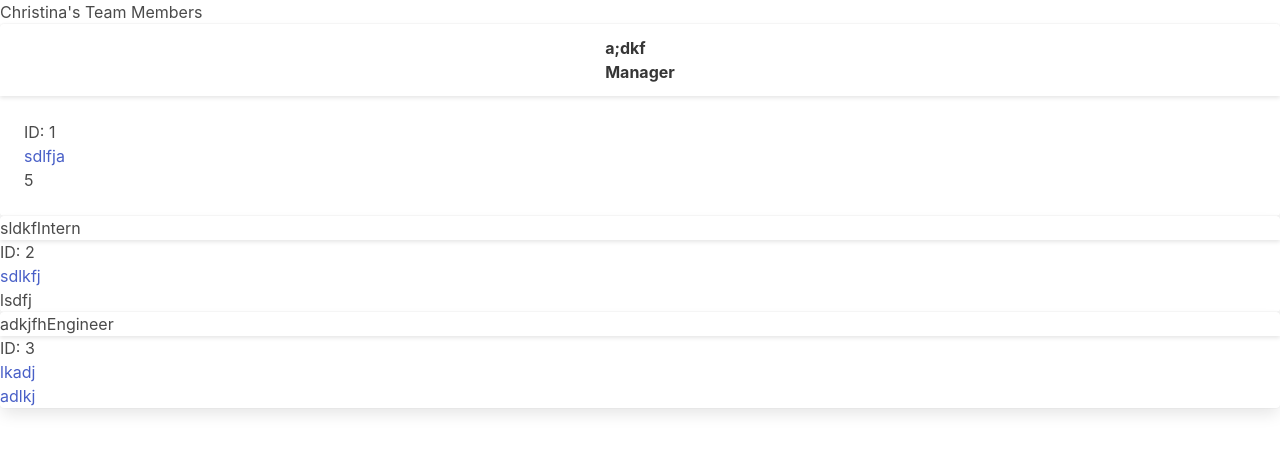
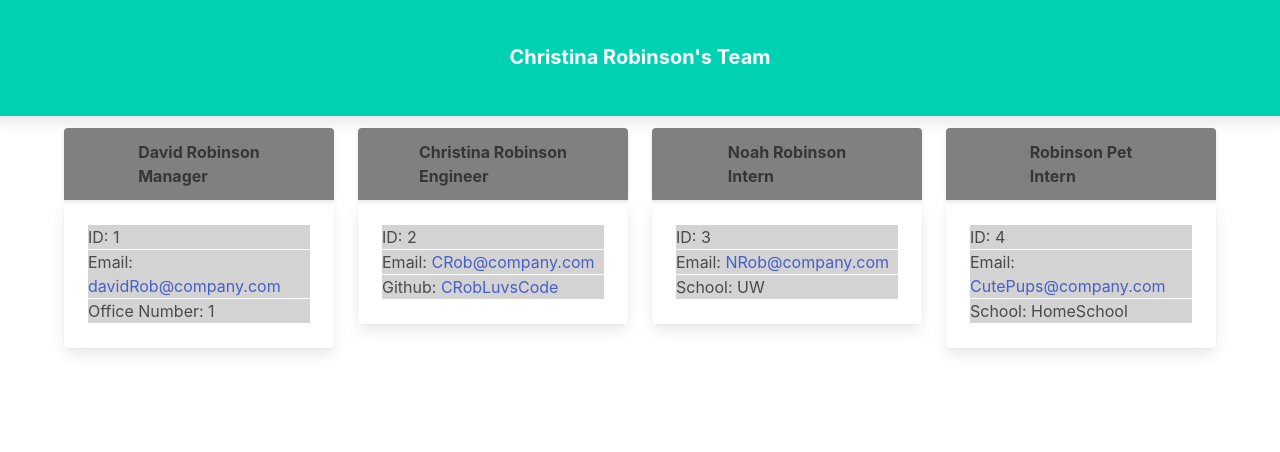
Before and after one commit to ChannellNumber5/CR-TeamProfileGenerator, a website: page index.html in a window 1280 px wide. Drawn offline with nearby package versions, Linux system fonts and the light colour scheme.

Commit message:
updates README with resource links, updates HtmlGenerator with correct css to format user input using bulma, updates index.html used to test for bulma styling

```diff
--- a/index.html
+++ b/index.html
@@ -3,88 +3,112 @@
         <head>
             <meta charset="UTF-8">
             <meta name="viewport" content="width=device-width, initial-scale=1">
-            <title>${data[1].getName()}'s Team Roster</title>
+            <title>Christina Robinson's Team Roster</title>
             <link rel="stylesheet" href="https://cdn.jsdelivr.net/npm/bulma@0.9.3/css/bulma.min.css">
-            <!-- <style>
+            <style>
                 header {
-                background-color: teal;
-                color:whitesmoke;
-                max-width: 100%;
-                margin: auto;
-                padding: 0;
-                max-height: 20vw;
+                    height: 10vw;
                 }
+                h1 {
+                    font-weight: bold;
+                    text-align: center;
+                    padding: 3.5vw 0;
+                }
+                #card-holder {
+                    /* display: inline-flex; */
+                    flex-wrap: wrap;
+                }
+                .card-header {
+                    background-color: grey;
 
-            #card-holder {
-                flex: wrap;
-                justify-content: center;
-                display:inline;
                 }
+                .card-content {
+                    box-sizing: border-box;
+                }
+                .card-content p {
+                    background-color: lightgray;
+                    margin: 1px 0;
+                    box-sizing: border-box;
+                    line-height: 1.5;
+                    word-wrap: normal;
+                    text-overflow: none;
+                }
+                /* @media only screen and (max-width: 769) {
                     .card {
-                max-width: 20vw;
-                border: solid 2px black;
-                box-shadow: grey 5px;
-                margin: 10vw;
+                    border: solid 1px black;
+                    background-color: whitesmoke;
+                    max-width: 20%;
                 }
+                @media only screen and (min-width: 768) {
+                    .card {
+                    border: solid 1px black;
+                    background-color: whitesmoke;
+                    max-width: 50%;
+                }
+                @media only screen and (max-width: 390) {
+                    .card {
+                    border: solid 1px black;
+                    background-color: whitesmoke;
+                    max-width: 80%;
+                }  */
 
-            .card-header {
-                background-color: darkslategray;
-                color:whitesmoke;
-                margin: 0;
-                padding: 0;
-            }
-
-            a:link {
-                color:cadetblue;
-            }
-
-            a:hover {
-                color:black;
-            }
-
-            .empInfo li {
-                border: solid black 2px;
-                margin: auto;
-                list-decoration: none;
-                text-align: center;
-            } -->
-            <!-- </style> -->
+                </style>
         </head>
         <body>
-            <header>
-                <h1> Christina's Team Members</h1>
+            <header class="panel is-primary columns is-xcentered">
+                <div class="panel-heading column">
+                    <h1 class="is-xcentered"> Christina Robinson's Team</h1>
+                </div>
             </header>
-            <main>
-                <div id="card-holder">
-                <div class="card">
+            <main class="container">
+                <div id="card-holder" class="columns is-3 is-ycentered is-multiline">
+                    <div class="column is-one-quarter">
                         <div class="card-header">
-                    <div class="card-header-title is-centered">a;dkf <br> Manager </div>
+                            <div class="card-header-title is-centered">
+                                <p> David Robinson <br> Manager</p>
                             </div>
-                <div class="card-content">
+                        </div>
+                        <div class="card-content box">
                             <p>ID: 1</p>
-                <p><a href="mailto:sdlfja" target="no_blank">sdlfja</a></p>
-                <p>5</p>
+                            <p>Email: <a href="mailto:davidRob@company.com" target="no_blank">davidRob@company.com</a></p>
+                            <p>Office Number: 1</p>
                         </div>
-            </div><div class="card">
+                    </div>
+                    <div class="column is-one-quarter">
                         <div class="card-header">
-                <h3>sldkf</h3>
-                <h4>Intern</h4>
+                            <div class="card-header-title is-centered">
+                                <p> Christina Robinson <br> Engineer</p>
                             </div>
-            <ul class="empInfo">
-                <li>ID: 2</li>
-                <li><a href="mailto:sdlkfj" target="_blank">sdlkfj</a></li>
-                <li>lsdfj</li>
-            </ul>
-            </div><div class="card">
+                        </div>
+                        <div class="card-content box">
+                            <p> ID: 2</p>
+                            <p>Email: <a href="mailto:CRob@company.com" target="no_blank">CRob@company.com</a></p>
+                            <p>Github: <a href="https://github.com/CRobLuvsCode" target="no_blank">CRobLuvsCode</a></p>
+                        </div>
+                    </div>
+                    <div class="column is-one-quarter">
                         <div class="card-header">
-                <h3>adkjfh</h3>
-                <h4>Engineer</h4>
+                            <div class="card-header-title is-centered">
+                                <p> Noah Robinson <br> Intern</p>
                             </div>
-            <ul class="empInfo">
-                <li>ID: 3</li>
-                <li><a href="mailto:lkadj" target="_blank">lkadj</a></li>
-                <li><a href="https://github.com/adlkj">adlkj</a></li>
-            </ul>
+                        </div>
+                        <div class="card-content box">
+                            <p> ID: 3</p>
+                            <p>Email: <a href="mailto:NRob@company.com" target="no_blank">NRob@company.com</a></p>
+                            <p>School: UW</p>
+                        </div>
+                     </div>
+                     <div class="column is-one-quarter">
+                        <div class="card-header">
+                            <div class="card-header-title is-centered">
+                                <p> Robinson Pet <br> Intern</p>
+                            </div>
+                        </div>
+                        <div class="card-content box">
+                            <p> ID: 4</p>
+                            <p>Email: <a href="mailto:CutePups@company.com" target="no_blank">CutePups@company.com</a></p>
+                            <p>School: HomeSchool</p>
+                        </div>
                     </div>
                 </div>
             </main>
```
Also changed, not shown: src/htmlGenerator.js (+45 -14 lines), README.md. Lines whose indentation alone changed are shown as unchanged.
